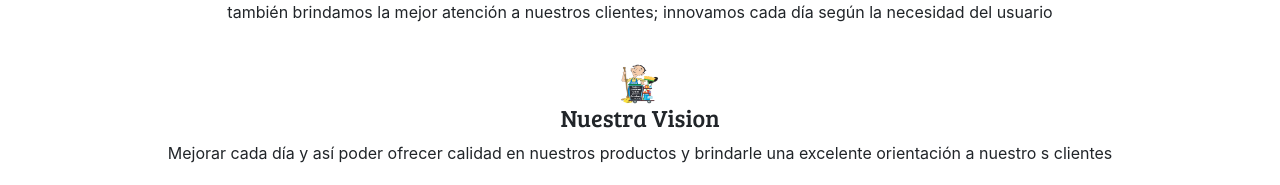
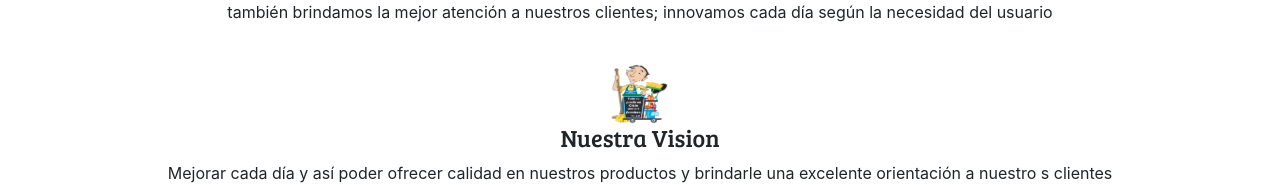
Before and after one commit to megadisos/mundoAseo_ecomerce, a React (Create React App) app: page /acerca in a window 1280 px wide. Shown: the part 293-478 px from the top of the page. Built offline with nearby package versions, Linux system fonts and the light colour scheme; no server answers.

Commit message:
cambiomundo

```diff
--- a/src/components/home/acerca.js
+++ b/src/components/home/acerca.js
@@ -42,7 +42,7 @@ function Acerca(props){
         </div>
         <div className="row">
             <div className="col-12">
-                <center><img src={vision} width="40" height="40"></img><h4 className="prd-name">Nuestra Vision </h4></center>
+                <center><img src={vision} width="60" height="60"></img><h4 className="prd-name">Nuestra Vision </h4></center>
             </div>
         </div>
         <div className="row mb-5">
```
